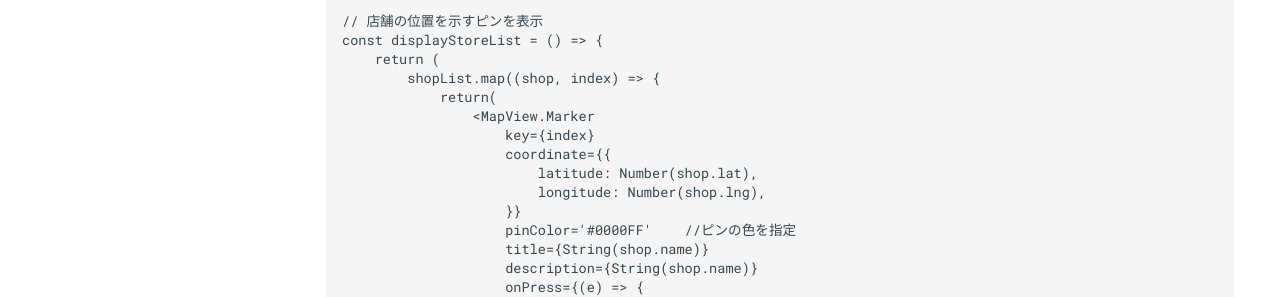
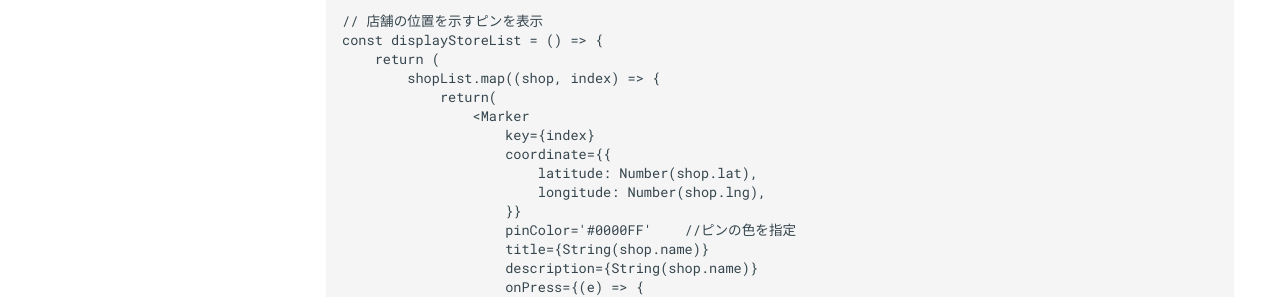
Before and after one commit to valuesoftware/internship-2023, an MkDocs documentation site: the page built from docs/pages/アプリ開発/appDevelopment_05.md, in a window 1280 px wide and 1400 px high. Shown: the part 1100-1397 px from the top of the window. Built offline with MkDocs 1.6.1 and Material for MkDocs 9.7.7, drawn with Linux system fonts in a browser that asks for light colours; nearby versions of some CDN libraries; some of the changed text lies outside the part shown.

```diff
--- a/docs/pages/アプリ開発/appDevelopment_05.md
+++ b/docs/pages/アプリ開発/appDevelopment_05.md
@@ -58,7 +58,7 @@
             return (
                 shopList.map((shop, index) => {
                     return(
-                        <MapView.Marker
+                        <Marker
                             key={index}
                             coordinate={{
                                 latitude: Number(shop.lat),
@@ -111,7 +111,7 @@
                 longitudeDelta: 0.002,
             }}
         >
-            <MapView.Marker
+            <Marker
                 coordinate={{
                     latitude: latitude,
                     longitude: longitude,
```
Also changed, not shown: docs/pages/アプリ開発/appDevelopment_07.md (+3 -3 lines), docs/pages/タイムテーブル/timetable.md (+4 -4 lines).
